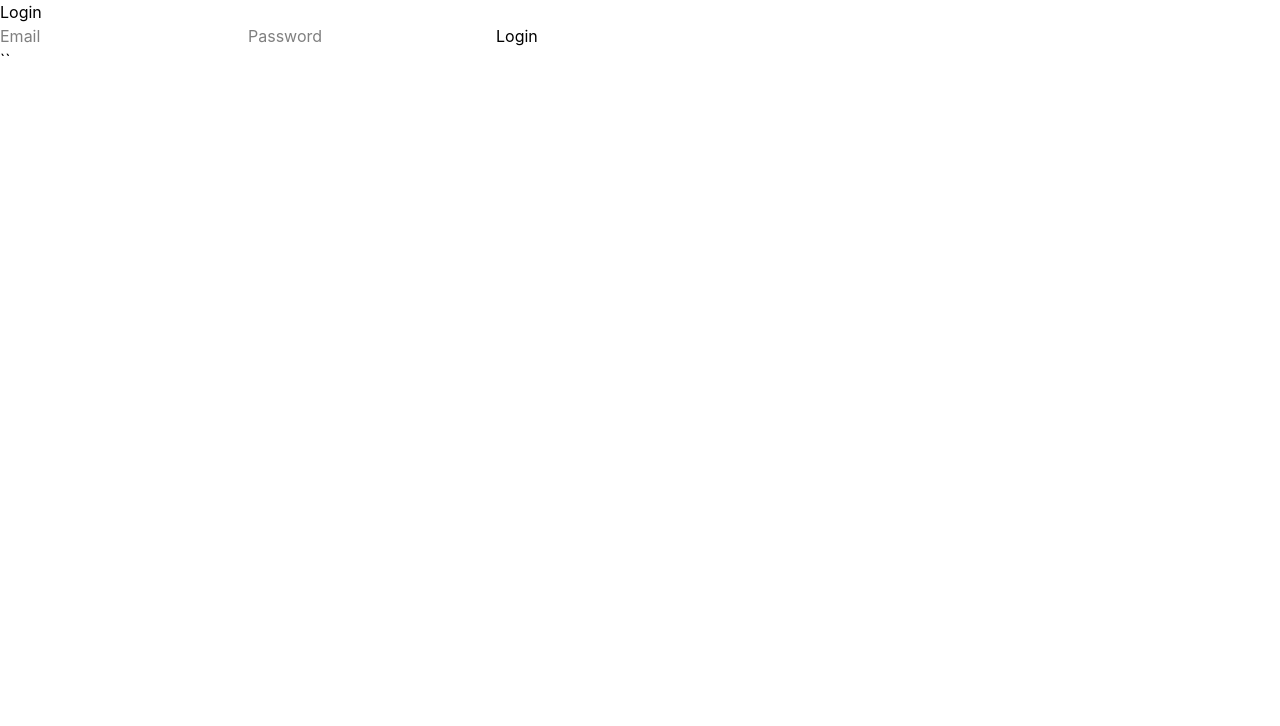
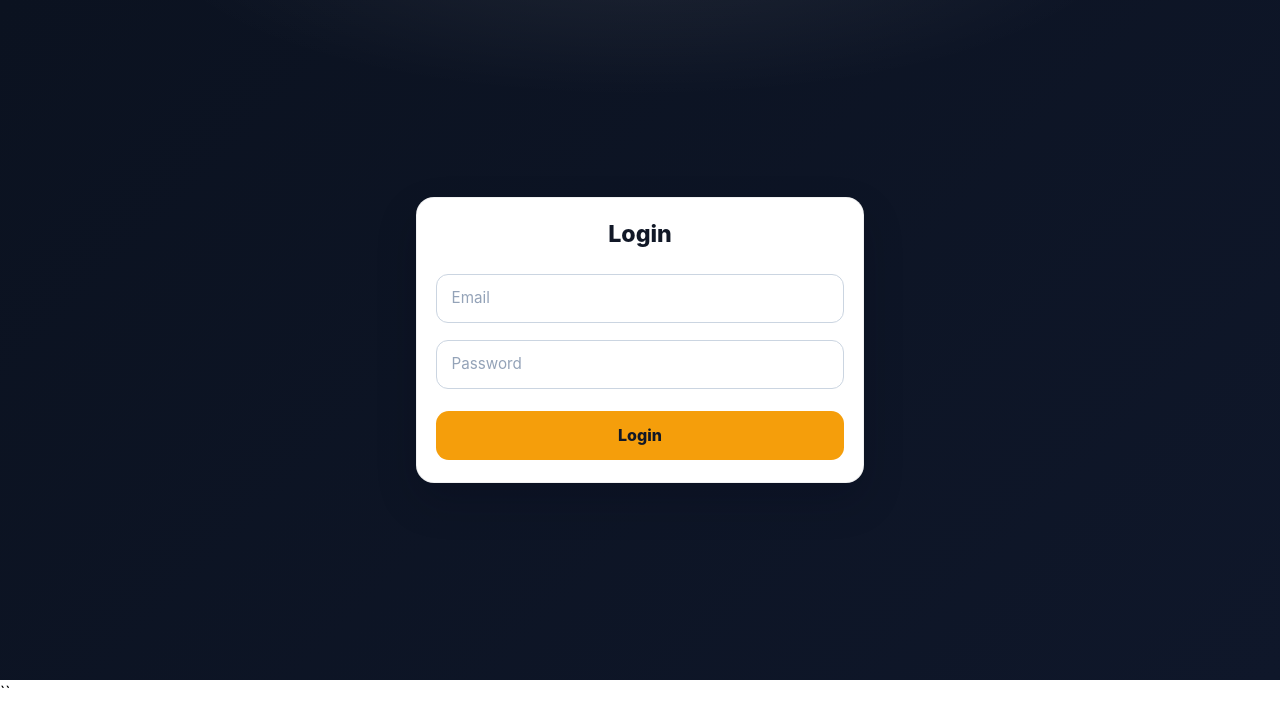
Before and after one commit to III9I0I9III/Sistema-Barberia, a React (Vite) app: page /login in a window 1280 px wide. Shown: the top 726 px of the page. Built offline with nearby package versions, Linux system fonts and the light colour scheme.

Commit message:
Commit Frontend

```diff
--- a/src/index.css
+++ b/src/index.css
@@ -69,6 +69,9 @@
 
 @keyframes glowPulse { 0%{filter:brightness(1)} 50%{filter:brightness(1.06)} 100%{filter:brightness(1)} }
 
+/* Placeholders */
+::placeholder{ color: var(--slate-400); }
+
 /* =========================================================
    LAYOUT BASE
 ========================================================= */
@@ -102,6 +105,7 @@
 .register-btn:hover{ background:var(--gold-500); }
 .login-link{ color:#cbd5e1; text-decoration:none; padding:.45rem .75rem; border-radius:10px; transition: var(--t-fast); }
 .login-link:hover{ background: rgba(255,255,255,.06); color:#fff; }
+
 .nav-mobile{ display:flex; overflow-x:auto; gap:.25rem; background:#0b1220; border-top:1px solid rgba(255,255,255,.06); padding:.4rem; }
 .mobile-link{
   display:inline-flex; align-items:center; gap:.35rem; padding:.5rem .75rem; text-decoration:none; color:#94a3b8; white-space:nowrap; border-radius:10px; transition: var(--t-fast);
@@ -191,6 +195,7 @@
 }
 .card-3d:hover{ transform: translateY(-8px) rotateX(1.2deg) rotateY(.8deg); box-shadow: var(--shadow-md); border-color: rgba(15,23,42,.10); }
 .card-3d:hover::after{ opacity:.9; }
+@supports (backdrop-filter: blur(10px)){ .card-3d.is-glass{ background: var(--glass-bg); border:1px solid var(--glass-br); backdrop-filter: blur(10px); } }
 
 /* =========================================================
    SERVICES — cards 3D (Home y Página)
@@ -288,7 +293,7 @@
 .star-icon{ width:1rem; height:1rem; color: var(--gold-600); fill: var(--gold-600); }
 .description{ font-size:.9rem; color:var(--slate-600); margin:.3rem 0 .8rem; }
 .product-bottom{ display:flex; justify-content:space-between; align-items:center; }
-.price{ font-size:1.4rem; font-weight:800; color:var(--ink-2); }
+.price{ font-size:1.4rem; font-weight:800; color: var(--ink-2); }
 .stock{ display:flex; align-items:center; gap:.35rem; color:var(--slate-500); font-size:.8rem; }
 .package-icon{ width:.8rem; height:.8rem; }
 .buy-btn{
@@ -385,14 +390,16 @@ tr:hover{ background:#f9fafb; }
    -> grilla + cards 3D, sin cambiar tus TSX.
 ========================================================= */
 /* 1) El contenedor que tenga H1 seguido de al menos un DIV se vuelve GRID */
-.main-content > div:has(> h1 + div){
+.main-content > div:has(> h1 + div),
+#root > div:has(> h1 + div){
   display:grid;
   grid-template-columns: repeat(auto-fit, minmax(260px, 1fr));
   gap: 1.2rem;
   align-items: stretch;
 }
 /* 2) El H1 ocupa todo el ancho de la grilla */
-.main-content > div:has(> h1 + div) > h1{
+.main-content > div:has(> h1 + div) > h1,
+#root > div:has(> h1 + div) > h1{
   grid-column: 1 / -1;
   margin: .2rem 0 .4rem 0;
   font-size: clamp(1.8rem, 3vw, 2.4rem);
@@ -401,76 +408,128 @@ tr:hover{ background:#f9fafb; }
 }
 /* 3) Cada DIV que sigue al H1 se convierte en tarjeta 3D */
 .main-content > div:has(> h1 + div) > h1 + div,
-.main-content > div:has(> h1 + div) > h1 + div ~ div{
+.main-content > div:has(> h1 + div) > h1 + div ~ div,
+#root > div:has(> h1 + div) > h1 + div,
+#root > div:has(> h1 + div) > h1 + div ~ div{
   position:relative; overflow:hidden; border-radius: var(--r-card);
   background: linear-gradient(180deg, rgba(255,255,255,.98), rgba(255,255,255,.94));
   border:1px solid rgba(15,23,42,.06); box-shadow: var(--shadow-xs);
   padding: 1rem .95rem; transition: transform var(--t-slow), box-shadow var(--t-fast), border-color var(--t-fast);
 }
 .main-content > div:has(> h1 + div) > h1 + div:hover,
-.main-content > div:has(> h1 + div) > h1 + div ~ div:hover{
+.main-content > div:has(> h1 + div) > h1 + div ~ div:hover,
+#root > div:has(> h1 + div) > h1 + div:hover,
+#root > div:has(> h1 + div) > h1 + div ~ div:hover{
   transform: translateY(-6px) rotateX(.6deg);
   box-shadow: var(--shadow-md);
   border-color: rgba(15,23,42,.1);
 }
 /* Primer <p>: título; segundo <p>: precio (degradado dorado) */
-.main-content > div:has(> h1 + div) > div > p:first-child{
+.main-content > div:has(> h1 + div) > div > p:first-child,
+#root > div:has(> h1 + div) > div > p:first-child{
   font-weight:800; color: var(--ink-2); font-size:1.05rem; margin:0 0 .35rem 0;
 }
-.main-content > div:has(> h1 + div) > div > p:nth-child(2){
+.main-content > div:has(> h1 + div) > div > p:nth-child(2),
+#root > div:has(> h1 + div) > div > p:nth-child(2){
   font-weight:800; font-size:1.1rem; margin:.25rem 0 0 0;
   background: linear-gradient(135deg, var(--gold-700), var(--gold-500));
   -webkit-background-clip:text; background-clip:text; color: transparent;
 }
-/* Si hay más <p>, actúan como descripción */
-.main-content > div:has(> h1 + div) > div > p:nth-child(n+3){
+.main-content > div:has(> h1 + div) > div > p:nth-child(n+3),
+#root > div:has(> h1 + div) > div > p:nth-child(n+3){
   color: var(--slate-600); font-size:.92rem; margin:.25rem 0 0 0;
 }
-/* Botón opcional dentro del ítem (si lo agregas en TSX) */
-.main-content > div:has(> h1 + div) > div > button{
+.main-content > div:has(> h1 + div) > div > button,
+#root > div:has(> h1 + div) > div > button{
   margin-top:.75rem; padding:.55rem .9rem; border-radius:12px; border:none; cursor:pointer;
   background: var(--gold-600); color: var(--ink-2); font-weight:800; transition: var(--t-fast);
 }
-.main-content > div:has(> h1 + div) > div > button:hover{ background: var(--gold-500); transform: translateY(-2px); }
+.main-content > div:has(> h1 + div) > div > button:hover,
+#root > div:has(> h1 + div) > div > button:hover{ background: var(--gold-500); transform: translateY(-2px); }
 
 /* =========================================================
-   *** AUTO-SKIN AUTH (Login/Register sin clases) ***
-   Aplica diseño de tarjeta si el form no tiene clases.
+   *** AUTH AUTO-SKIN (Login/Register sin clases) ***
+   1) Centra y da fondo a la pantalla que contenga un <form>.
+   2) Convierte el <form> en tarjeta elegante (sin cambiar TSX).
 ========================================================= */
+/* 1) Fondo y centrado en páginas con form */
+.main-content:has(> form),
+.main-content:has(> div > form),
+#root > div:has(> form){
+  min-height: calc(100vh - 120px);
+  display:grid; place-items:center;
+  padding: 2rem 1rem;
+  background:
+    radial-gradient(900px 300px at 50% -10%, rgba(255,255,255,.08), transparent 55%),
+    linear-gradient(135deg, #0b1220, #0f172a);
+}
+
+/* 2) Card para el form */
+.main-content > form,
 .main-content > div > form,
-.main-content > form{
-  width:100%; max-width:28rem; margin: 2rem auto; padding: 1.2rem 1.2rem 1.35rem;
-  background:#fff; border:1px solid rgba(15,23,42,.06); border-radius: 18px; box-shadow: var(--shadow-md);
+#root > div > form{
+  width:100%; max-width:28rem;
+  background:#fff; border:1px solid rgba(15,23,42,.06);
+  border-radius:18px; box-shadow: var(--shadow-md);
+  padding: 1.2rem 1.2rem 1.35rem;
 }
+
+/* Header del form */
+.main-content > form > h2,
 .main-content > div > form > h2,
-.main-content > form > h2{
+#root > div > form > h2{
   margin:0 0 .8rem 0; font-size:1.45rem; font-weight:800; color: var(--ink-2); text-align:center;
 }
+
+/* Mensaje de error */
+.main-content > form > p,
 .main-content > div > form > p,
-.main-content > form > p{
+#root > div > form > p{
   margin:.5rem 0 1rem 0; background:#fef2f2; border:1px solid #fecaca; color:#b91c1c;
   padding:.6rem .8rem; border-radius:.65rem; font-size:.9rem;
 }
+
+/* Inputs */
+.main-content > form input[type="text"],
+.main-content > form input[type="email"],
+.main-content > form input[type="password"],
+.main-content > form input[type="tel"],
 .main-content > div > form input[type="text"],
 .main-content > div > form input[type="email"],
 .main-content > div > form input[type="password"],
 .main-content > div > form input[type="tel"],
-.main-content > form input[type="text"],
-.main-content > form input[type="email"],
-.main-content > form input[type="password"],
-.main-content > form input[type="tel"]{
+#root > div > form input[type="text"],
+#root > div > form input[type="email"],
+#root > div > form input[type="password"],
+#root > div > form input[type="tel"]{
   width:100%; margin:.55rem 0; padding:.75rem .9rem; border:1px solid var(--slate-300);
   border-radius:.75rem; transition:.2s; font-size:.95rem;
 }
+.main-content > form input:focus,
 .main-content > div > form input:focus,
-.main-content > form input:focus{ outline:none; border-color:var(--gold-600); box-shadow:0 0 0 2px #f59e0b33; }
+#root > div > form input:focus{
+  outline:none; border-color:var(--gold-600); box-shadow:0 0 0 2px #f59e0b33;
+}
+
+/* Botón submit */
+.main-content > form button[type="submit"],
 .main-content > div > form button[type="submit"],
-.main-content > form button[type="submit"]{
+#root > div > form button[type="submit"]{
   width:100%; margin-top:.8rem; padding:.8rem 1rem; border:none; border-radius:.8rem;
   background: var(--gold-600); color: var(--ink-2); font-weight:800; cursor:pointer; transition: var(--t-fast);
 }
+.main-content > form button[type="submit"]:hover,
 .main-content > div > form button[type="submit"]:hover,
-.main-content > form button[type="submit"]:hover{ background: var(--gold-500); }
+#root > div > form button[type="submit"]:hover{
+  background: var(--gold-500);
+}
+
+/* Subtítulos dentro del form (por ej. "Cambiar contraseña") */
+.main-content > form > h3,
+.main-content > div > form > h3,
+#root > div > form > h3{
+  margin-top:1.2rem; font-weight:800; color: var(--ink-2);
+}
 
 /* =========================================================
    EXTRA: Chips & Badges
```
